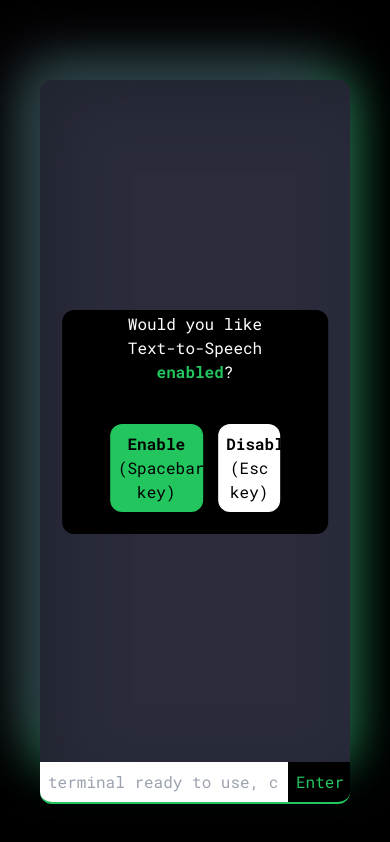
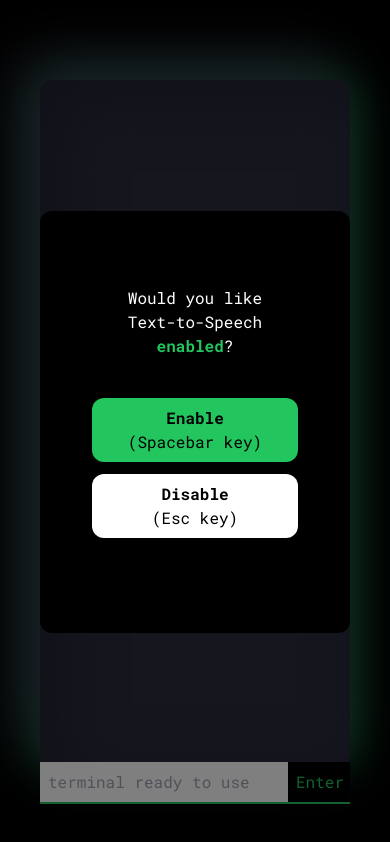
Before and after one commit to Ali7109/flex-os, a Next.js app: page / in a window 390 px wide. Built offline with nearby package versions, Linux system fonts and the light colour scheme.

Commit message:
Updated TTS

```diff
--- a/app/InputForm/InputForm.tsx
+++ b/app/InputForm/InputForm.tsx
@@ -33,13 +33,13 @@ const InputForm = ({
 			<input
 				ref={inputRef}
 				disabled={blockInput}
-				className=" rounded-bl-xl bg-white w-4/5 text-black border-b-2 border-green-500 p-2 disabled:bg-gray-800"
+				className="md:rounded-bl-xl bg-white w-4/5 text-black border-b-2 border-green-500 p-2 disabled:bg-gray-800"
 				placeholder={
 					blockInput
 						? "input blocked"
 						: mouseIn
 						? "type here"
-						: "terminal ready to use, click here to start typing"
+						: "terminal ready to use"
 				}
 				onFocus={() => setMouseIn(true)}
 				onBlur={() => setMouseIn(false)}
@@ -48,7 +48,7 @@ const InputForm = ({
 			/>
 			<button
 				disabled={blockInput}
-				className="rounded-br-xl bg-black w-1/5 text-green-500 border-b-2 border-green-500 p-2 hover:bg-gray-800 transition disabled:bg-green-500 disabled:text-black"
+				className="md:rounded-br-xl bg-black w-1/5 text-green-500 border-b-2 border-green-500 p-2 hover:bg-gray-800 transition disabled:bg-green-500 disabled:text-black"
 				type="submit"
 				value="Submit"
 			>
--- a/app/TextToSpeechModal/TextToSpeechModal.tsx
+++ b/app/TextToSpeechModal/TextToSpeechModal.tsx
@@ -1,6 +1,3 @@
-import React from "react";
-import { motion } from "framer-motion";
-
 type TTSProps = {
 	setTextToSpeechRequired: (value: boolean) => void;
 	setShowTextToSpeechModal: (value: boolean) => void;
@@ -11,19 +8,20 @@ const TextToSpeechModal = ({
 	setShowTextToSpeechModal,
 }: TTSProps) => {
 	return (
-		<div className="absolute flex flex-col justify-center items-center text-center h-56 w-auto p-10 top-1/2 left-1/2 -translate-x-1/2 -translate-y-1/2 rounded-xl bg-black z-30">
-			<h1 className="text-white w-full mb-10">
+		<div className="fixed inset-0 flex justify-center items-center z-30">
+			<div className="absolute flex flex-col justify-center items-center text-center min-h-56 md:h-56 h-1/2 md:m-0 m-10 w-auto md:p-10 rounded-xl bg-black z-40">
+				<h1 className="text-white w-2/4 mb-10">
 					Would you like Text-to-Speech{" "}
 					<strong className="text-green-500">enabled</strong>?
 				</h1>
 
-			<div className="flex justify-around w-full text-white mb-5">
+				<div className="flex flex-col md:flex-row gap-3 justify-around w-2/3 md:w-full text-white mb-5">
 					<button
 						onClick={() => {
 							setTextToSpeechRequired(true);
 							setShowTextToSpeechModal(false);
 						}}
-					className="w-1/2 transition bg-green-500 hover:bg-green-600 text-black rounded-xl p-2"
+						className="md:w-1/2 transition bg-green-500 hover:bg-green-600 text-black rounded-xl p-2"
 					>
 						<strong>Enable</strong> <br></br> (Spacebar key)
 					</button>
@@ -32,12 +30,14 @@ const TextToSpeechModal = ({
 							setTextToSpeechRequired(false);
 							setShowTextToSpeechModal(false);
 						}}
-					className="w-1/3 bg-white hover:bg-gray-400 text-black rounded-xl p-2"
+						className="md:w-1/3 bg-white hover:bg-gray-400 text-black rounded-xl p-2"
 					>
 						<strong>Disable</strong> <br></br> (Esc key)
 					</button>
 				</div>
 			</div>
+			<div className="fixed inset-0 h-full w-full bg-black opacity-50 z-20"></div>
+		</div>
 	);
 };
 
```
Lines whose indentation alone changed are shown as unchanged.
